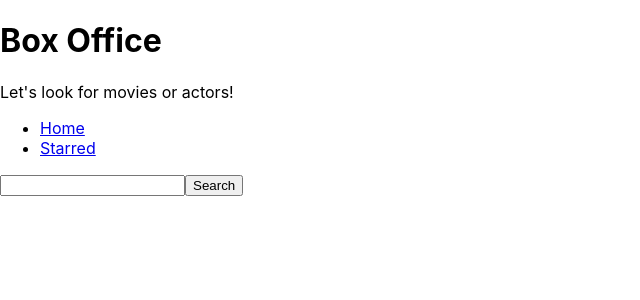
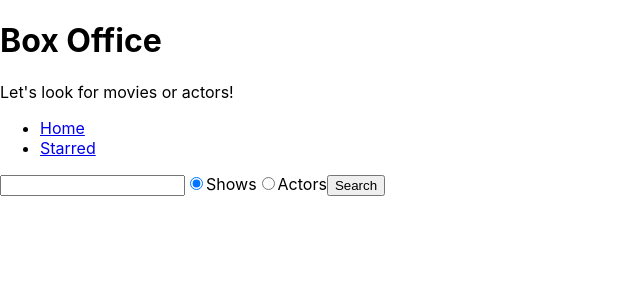
Before and after one commit to ralumbaugh/box-office, a React (Create React App) app: page / in a window 1280 px wide. Shown: the top 300 px of the page, without its empty margins (0-640 px from the left). Built offline with nearby package versions, Linux system fonts and the light colour scheme.

Commit message:
Added ability to search for actors as well as shows.

```diff
--- a/src/Pages/Home.jsx
+++ b/src/Pages/Home.jsx
@@ -1,13 +1,18 @@
 import { useState } from "react";
-import { searchForShows } from "../utils/tvmaze";
+import { searchForShows, searchForActors } from "../utils/tvmaze";
 
 const Home = () => {
   const [searchStr, setSearchStr] = useState("");
   const [apiData, setApiData] = useState(null);
   const [apiDataError, setApiDataError] = useState(null);
+  const [searchOption, setSearchOption] = useState("shows");
 
   const onInputChange = (e) => {
     setSearchStr(e.target.value);
+  };
+
+  const onRadioChange = (e) => {
+    setSearchOption(e.target.value);
   };
 
   const onSearch = async (e) => {
@@ -15,8 +20,13 @@ const Home = () => {
 
     try {
       setApiDataError(null);
-      const apiData = await searchForShows(searchStr);
-      setApiData(apiData);
+      if (searchOption === "shows") {
+        const apiData = await searchForShows(searchStr);
+        setApiData(apiData);
+      } else if (searchOption === "actors") {
+        const apiData = await searchForActors(searchStr);
+        setApiData(apiData);
+      }
     } catch (error) {
       setApiDataError(error);
     }
@@ -26,10 +36,12 @@ const Home = () => {
     if (apiDataError) {
       return <div>Error occurred: {apiDataError.message}</div>;
     }
-    if (apiData) {
-      return apiData.map((data) => (
-        <div key={data.show.id}>{data.show.name}</div>
-      ));
+    if (apiData && apiData[0]) {
+      return apiData[0].show
+        ? apiData.map((data) => <div key={data.show.id}>{data.show.name}</div>)
+        : apiData.map((data) => (
+            <div key={data.person.id}>{data.person.name}</div>
+          ));
     }
   };
 
@@ -37,6 +49,28 @@ const Home = () => {
     <div>
       <form onSubmit={onSearch}>
         <input type="text" value={searchStr} onChange={onInputChange} />
+
+        <label>
+          <input
+            type="radio"
+            name="search-options"
+            value="shows"
+            checked={searchOption === "shows"}
+            onChange={onRadioChange}
+          />
+          Shows
+        </label>
+        <label>
+          <input
+            type="radio"
+            name="search-options"
+            value="actors"
+            checked={searchOption === "actors"}
+            onChange={onRadioChange}
+          />
+          Actors
+        </label>
+
         <button type="submit">Search</button>
       </form>
 
--- a/src/utils/tvmaze.js
+++ b/src/utils/tvmaze.js
@@ -8,3 +8,4 @@ const apiGet = async (queryString) => {
 };
 
 export const searchForShows = (query) => apiGet(`/search/shows?q=${query}`);
+export const searchForActors = (query) => apiGet(`/search/people?q=${query}`);
```
